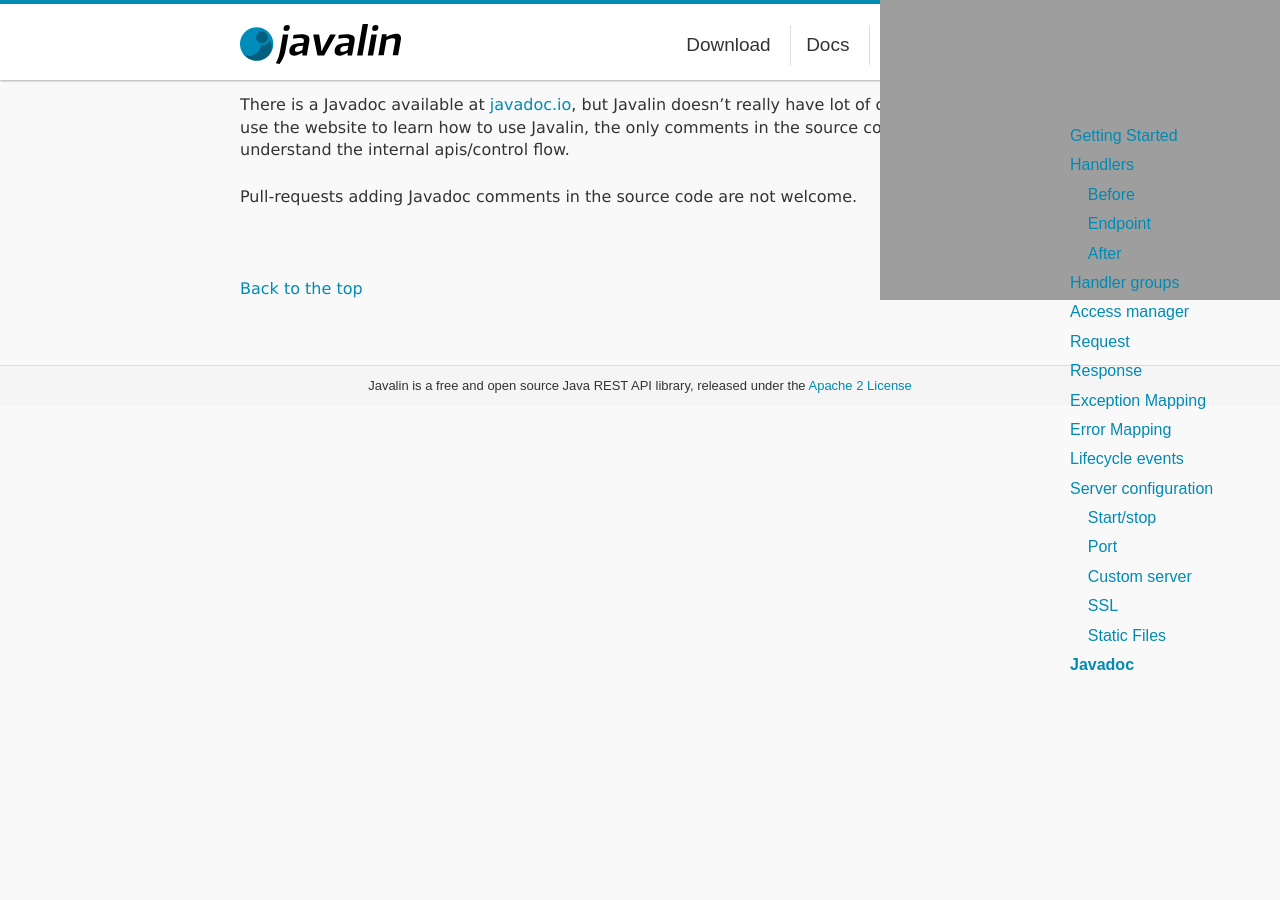
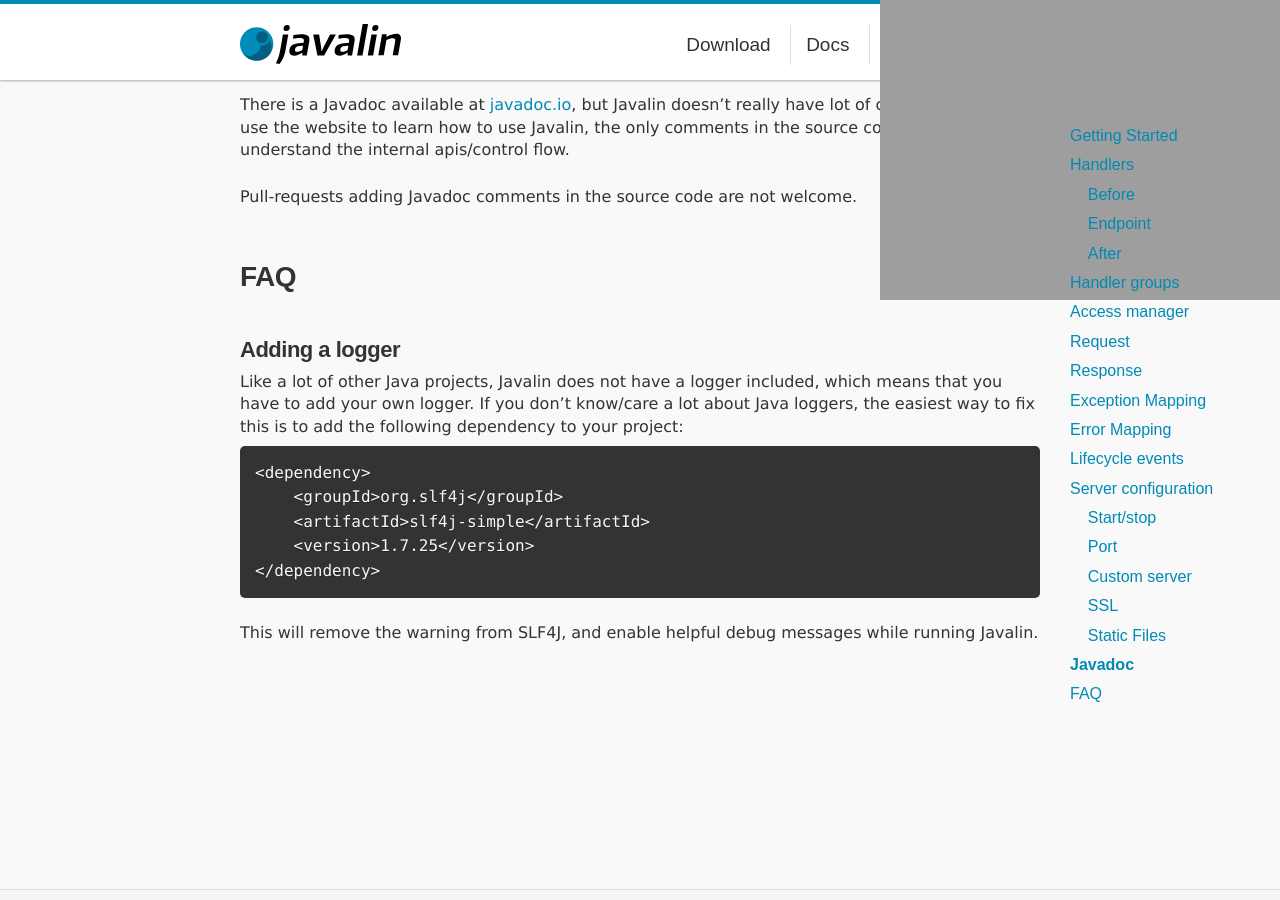
Before and after one commit to javalin/website, a Jekyll site: the page built from pages/docs.md, in a window 1280 px wide and 900 px high, scrolled down 9506 px. Built offline with Jekyll 4.4.1, drawn with Linux system fonts in a browser that asks for light colours.

Commit message:
Add logging help to faq

```diff
--- a/pages/docs.md
+++ b/pages/docs.md
@@ -25,6 +25,7 @@ permalink: /documentation
 * [ &nbsp;&nbsp;&nbsp;&nbsp;SSL](#ssl)
 * [ &nbsp;&nbsp;&nbsp;&nbsp;Static Files](#static-files)
 * [Javadoc](#javadoc)
+* [FAQ](#faq)
 </div>
 
 <h1 class="no-margin-top">Documentation</h1>
@@ -529,6 +530,24 @@ internal apis/control flow.
 
 Pull-requests adding Javadoc comments in the source code are not welcome.
 
-<br>
+## FAQ
 
-<a href="#getting-started">Back to the top</a>
+### Adding a logger {#logging}
+
+Like a lot of other Java projects, Javalin does not have a logger included,
+which means that you have to add your own logger. If you don't know/care
+a lot about Java loggers, the easiest way to fix this is to add the following
+dependency to your project:
+
+~~~markup
+<dependency>
+    <groupId>org.slf4j</groupId>
+    <artifactId>slf4j-simple</artifactId>
+    <version>1.7.25</version>
+</dependency>
+~~~
+
+This will remove the warning from SLF4J, and enable
+helpful debug messages while running Javalin.
+
+<br><br><br><br><br><br><br>
```
